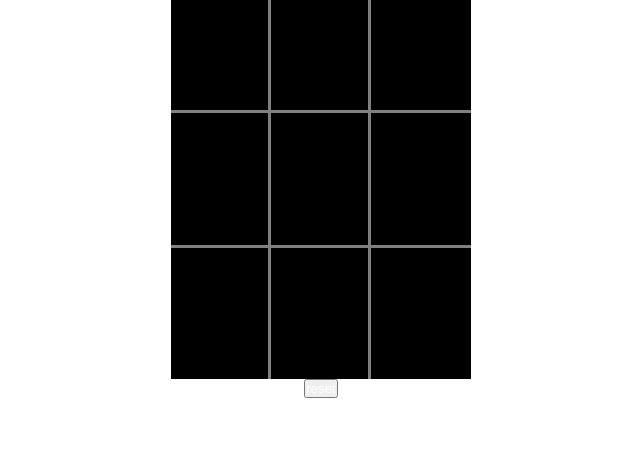
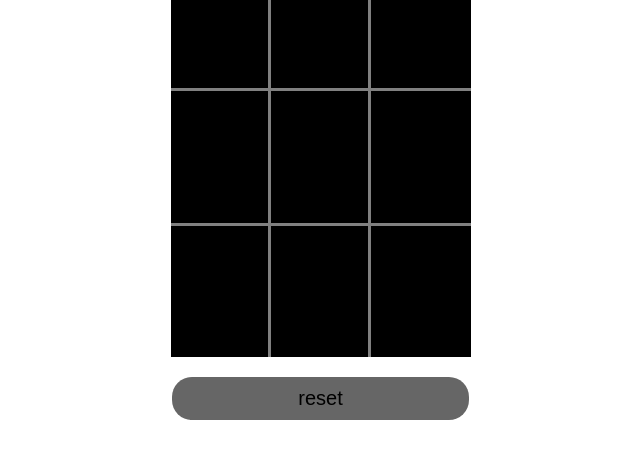
Before and after one commit to Andrew-Poh1/tic-tac-toe, a plain HTML site: page index.html in a window 1280 px wide. Shown: the part 235-694 px from the top of the page, without its empty margins (319-959 px from the left). Drawn offline with Linux system fonts and the light colour scheme.

Commit message:
Added reset button
This button will be to reset game progress only. Meaning if a game is a draw or won by either player the game will automatically reset. This button will reset the game mid way through.

```diff
--- a/index.html
+++ b/index.html
@@ -3,7 +3,7 @@
 <head>
   <meta charset="UTF-8">
   <meta name="viewport" content="width=device-width, initial-scale=1.0">
-  <title>Document</title>
+  <title>Tic-tac-toe</title>
   <link rel="stylesheet" href="styles/style.css">
 </head>
 <body>
@@ -27,7 +27,7 @@
         <div class="bottom-right" onclick="PlayMove('js-bottom-right');"></div>
       </div>
     </div>
-    <button>reset</button>
+    <button class="reset-button">reset</button>
   </div>
 
 
--- a/styles/style.css
+++ b/styles/style.css
@@ -46,3 +46,14 @@
 .top-left, .middle-left, .bottom-left, .top-middle, .middle-middle, .bottom-middle{
   border-right: 3px solid grey;
 }
+.reset-button{
+  background-color: rgb(102, 102, 102);
+  border: none;
+  border-radius: 20px;
+  color: black;
+  padding: 10px 126px;
+  margin-top: 20px;
+  margin-right: 1px;
+  font-size: 20px;
+
+}
```
